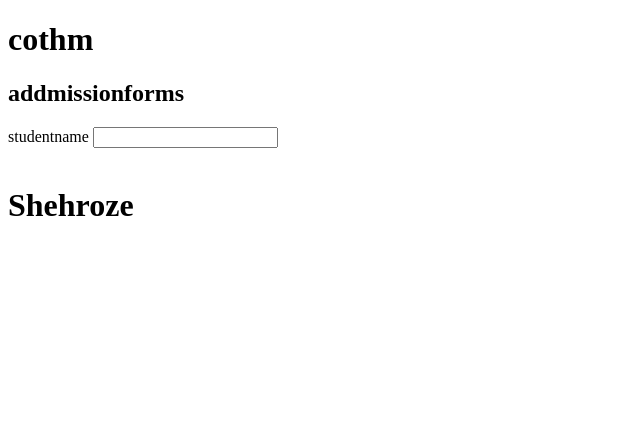
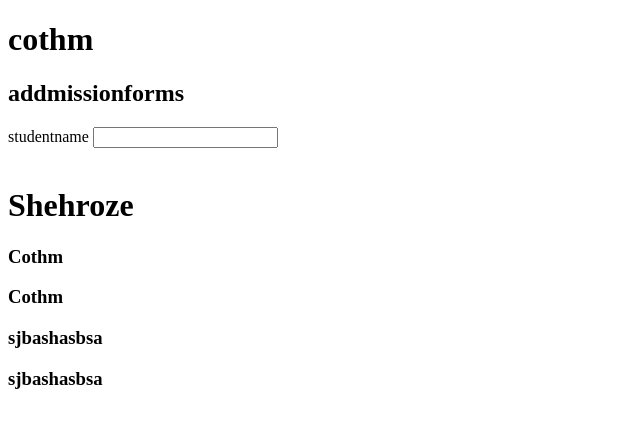
Before and after one commit to ShehrozeHussain/class-12, a plain HTML site: page index.html in a window 1280 px wide. Shown: the whole page, without its empty margins (0-640 px from the left). Drawn offline with Linux system fonts and the light colour scheme.

Commit message:
Update index.html

```diff
--- a/index.html
+++ b/index.html
@@ -14,5 +14,10 @@
     <Input type="text"><br><br>
         <h1>Shehroze</h1>
     </form>
+    <h3>Cothm</h3>
+    <h3>Cothm</h3>
+    <h3>sjbashasbsa</h3>
+    <h3>sjbashasbsa</h3>
+
 </body>
 </html>
```
